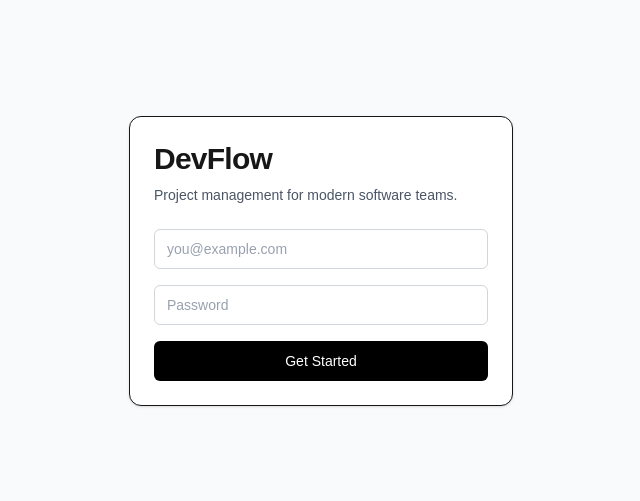
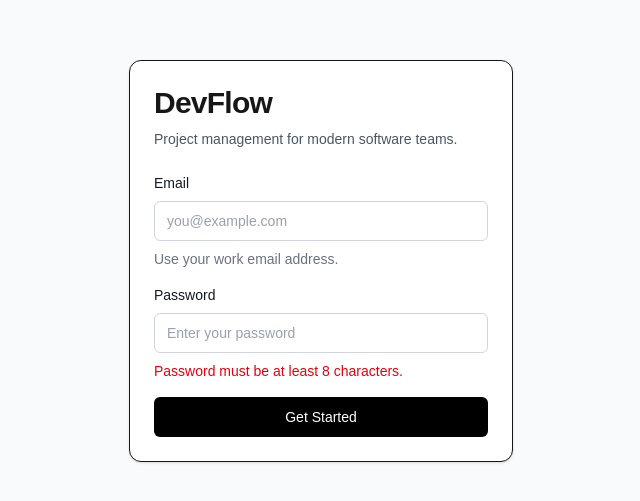
Before and after one commit to NyanLinHtoo/Devflow, a Next.js app: page / in a window 1280 px wide. Shown: the part 139-640 px from the top of the page, without its empty margins (319-959 px from the left). Built offline with nearby package versions, Linux system fonts and the light colour scheme.

Commit message:
feat: add reusable form field component

```diff
--- a/src/app/page.tsx
+++ b/src/app/page.tsx
@@ -1,4 +1,5 @@
 import { Button } from "@/components/ui/button";
+import { FormField } from "@/components/ui/form-field";
 import { Input } from "@/components/ui/input";
 
 export default function HomePage() {
@@ -14,9 +15,24 @@ export default function HomePage() {
 				</div>
 
 				<div className="space-y-4">
-					<Input type="email" placeholder="you@example.com" />
+					<FormField
+						label="Email"
+						htmlFor="email"
+						helperText="Use your work email address.">
+						<Input id="email" type="email" placeholder="you@example.com" />
+					</FormField>
 
-					<Input type="password" placeholder="Password" />
+					<FormField
+						label="Password"
+						htmlFor="password"
+						error="Password must be at least 8 characters.">
+						<Input
+							id="password"
+							type="password"
+							placeholder="Enter your password"
+							aria-invalid="true"
+						/>
+					</FormField>
 
 					<Button className="w-full">Get Started</Button>
 				</div>
--- /dev/null
+++ b/src/components/ui/form-field/form-field.tsx
@@ -0,0 +1,35 @@
+import type { ReactNode } from "react";
+
+type FormFieldProps = {
+	label: string;
+	htmlFor: string;
+	error?: string;
+	helperText?: string;
+	children: ReactNode;
+};
+
+export function FormField({
+	label,
+	htmlFor,
+	error,
+	helperText,
+	children,
+}: FormFieldProps) {
+	return (
+		<div className="space-y-2">
+			<label
+				htmlFor={htmlFor}
+				className="block text-sm font-medium text-gray-900">
+				{label}
+			</label>
+
+			{children}
+
+			{error ? (
+				<p className="text-sm text-red-600">{error}</p>
+			) : helperText ? (
+				<p className="text-sm text-gray-500">{helperText}</p>
+			) : null}
+		</div>
+	);
+}
--- /dev/null
+++ b/src/components/ui/form-field/index.ts
@@ -0,0 +1 @@
+export { FormField } from "./form-field";
```
